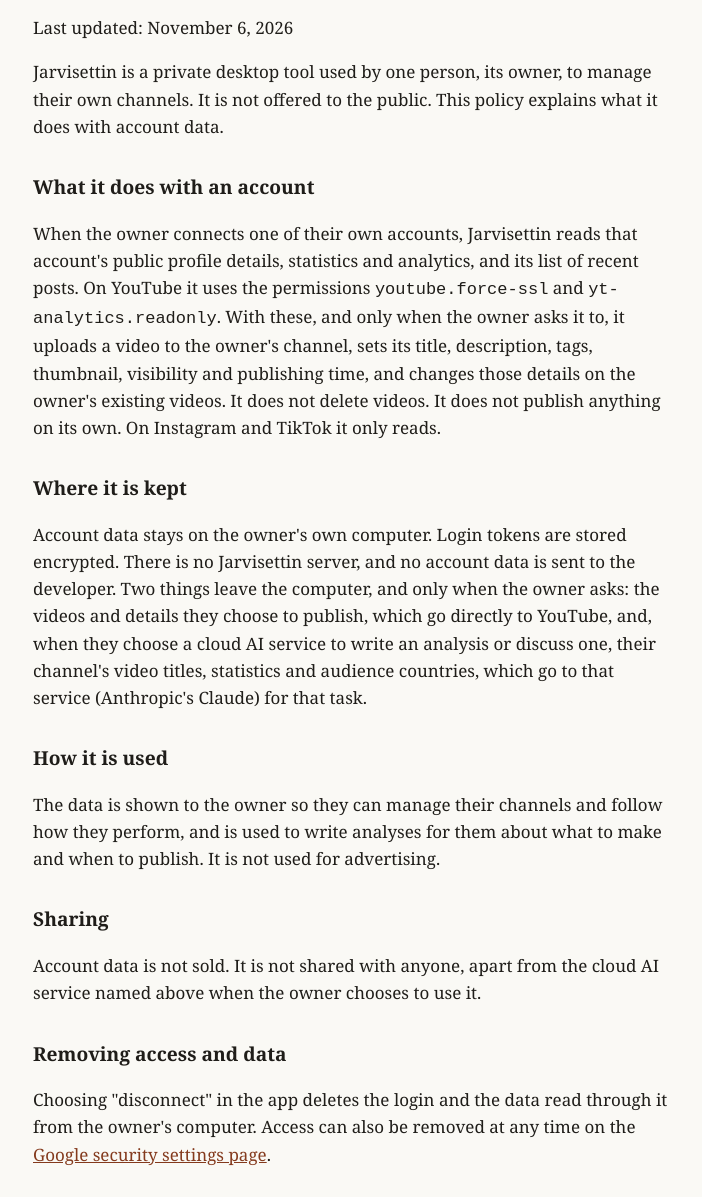
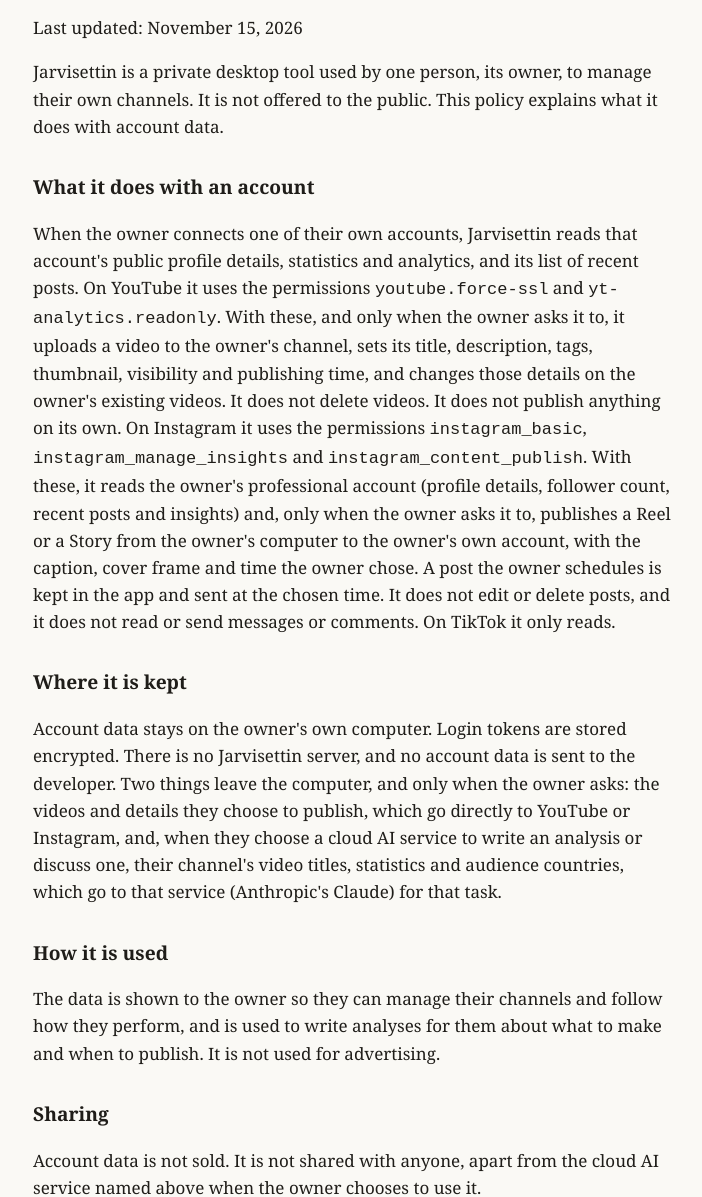
Before and after one commit to Ibrhmvrlc/jarvisettin-legal, a plain HTML site: page privacy.html in a window 1280 px wide. Shown: the part 102-1299 px from the top of the page, without its empty margins (287-989 px from the left). Drawn offline with Linux system fonts and the light colour scheme.

Commit message:
Describe publishing Reels and Stories to the owner's Instagram account
Co-Authored-By: Claude Sonnet 5.5 <noreply@anthropic.com>

```diff
--- a/privacy.html
+++ b/privacy.html
@@ -13,15 +13,15 @@
 </head>
 <body>
 <h1>Jarvisettin Privacy Policy</h1>
-<p>Last updated: November 6, 2026</p>
+<p>Last updated: November 15, 2026</p>
 
 <p>Jarvisettin is a private desktop tool used by one person, its owner, to manage their own channels. It is not offered to the public. This policy explains what it does with account data.</p>
 
 <h2>What it does with an account</h2>
-<p>When the owner connects one of their own accounts, Jarvisettin reads that account's public profile details, statistics and analytics, and its list of recent posts. On YouTube it uses the permissions <code>youtube.force-ssl</code> and <code>yt-analytics.readonly</code>. With these, and only when the owner asks it to, it uploads a video to the owner's channel, sets its title, description, tags, thumbnail, visibility and publishing time, and changes those details on the owner's existing videos. It does not delete videos. It does not publish anything on its own. On Instagram and TikTok it only reads.</p>
+<p>When the owner connects one of their own accounts, Jarvisettin reads that account's public profile details, statistics and analytics, and its list of recent posts. On YouTube it uses the permissions <code>youtube.force-ssl</code> and <code>yt-analytics.readonly</code>. With these, and only when the owner asks it to, it uploads a video to the owner's channel, sets its title, description, tags, thumbnail, visibility and publishing time, and changes those details on the owner's existing videos. It does not delete videos. It does not publish anything on its own. On Instagram it uses the permissions <code>instagram_basic</code>, <code>instagram_manage_insights</code> and <code>instagram_content_publish</code>. With these, it reads the owner's professional account (profile details, follower count, recent posts and insights) and, only when the owner asks it to, publishes a Reel or a Story from the owner's computer to the owner's own account, with the caption, cover frame and time the owner chose. A post the owner schedules is kept in the app and sent at the chosen time. It does not edit or delete posts, and it does not read or send messages or comments. On TikTok it only reads.</p>
 
 <h2>Where it is kept</h2>
-<p>Account data stays on the owner's own computer. Login tokens are stored encrypted. There is no Jarvisettin server, and no account data is sent to the developer. Two things leave the computer, and only when the owner asks: the videos and details they choose to publish, which go directly to YouTube, and, when they choose a cloud AI service to write an analysis or discuss one, their channel's video titles, statistics and audience countries, which go to that service (Anthropic's Claude) for that task.</p>
+<p>Account data stays on the owner's own computer. Login tokens are stored encrypted. There is no Jarvisettin server, and no account data is sent to the developer. Two things leave the computer, and only when the owner asks: the videos and details they choose to publish, which go directly to YouTube or Instagram, and, when they choose a cloud AI service to write an analysis or discuss one, their channel's video titles, statistics and audience countries, which go to that service (Anthropic's Claude) for that task.</p>
 
 <h2>How it is used</h2>
 <p>The data is shown to the owner so they can manage their channels and follow how they perform, and is used to write analyses for them about what to make and when to publish. It is not used for advertising.</p>
@@ -30,7 +30,7 @@
 <p>Account data is not sold. It is not shared with anyone, apart from the cloud AI service named above when the owner chooses to use it.</p>
 
 <h2>Removing access and data</h2>
-<p>Choosing "disconnect" in the app deletes the login and the data read through it from the owner's computer. Access can also be removed at any time on the <a href="https://security.google.com/settings/security/permissions">Google security settings page</a>.</p>
+<p>Choosing "disconnect" in the app deletes the login and the data read through it from the owner's computer. Access can also be removed at any time on the <a href="https://security.google.com/settings/security/permissions">Google security settings page</a>, and for Instagram by removing the app in the owner's Meta Business settings or under Apps and Websites in Instagram's settings.</p>
 
 <h2>Google and YouTube</h2>
 <p>Jarvisettin uses YouTube API Services. By connecting a YouTube account, the owner also agrees to the <a href="https://www.youtube.com/t/terms">YouTube Terms of Service</a>, and the <a href="https://policies.google.com/privacy">Google Privacy Policy</a> applies. Jarvisettin's use of information received from Google APIs follows the <a href="https://developers.google.com/terms/api-services-user-data-policy">Google API Services User Data Policy</a>, including its Limited Use requirements.</p>
```
